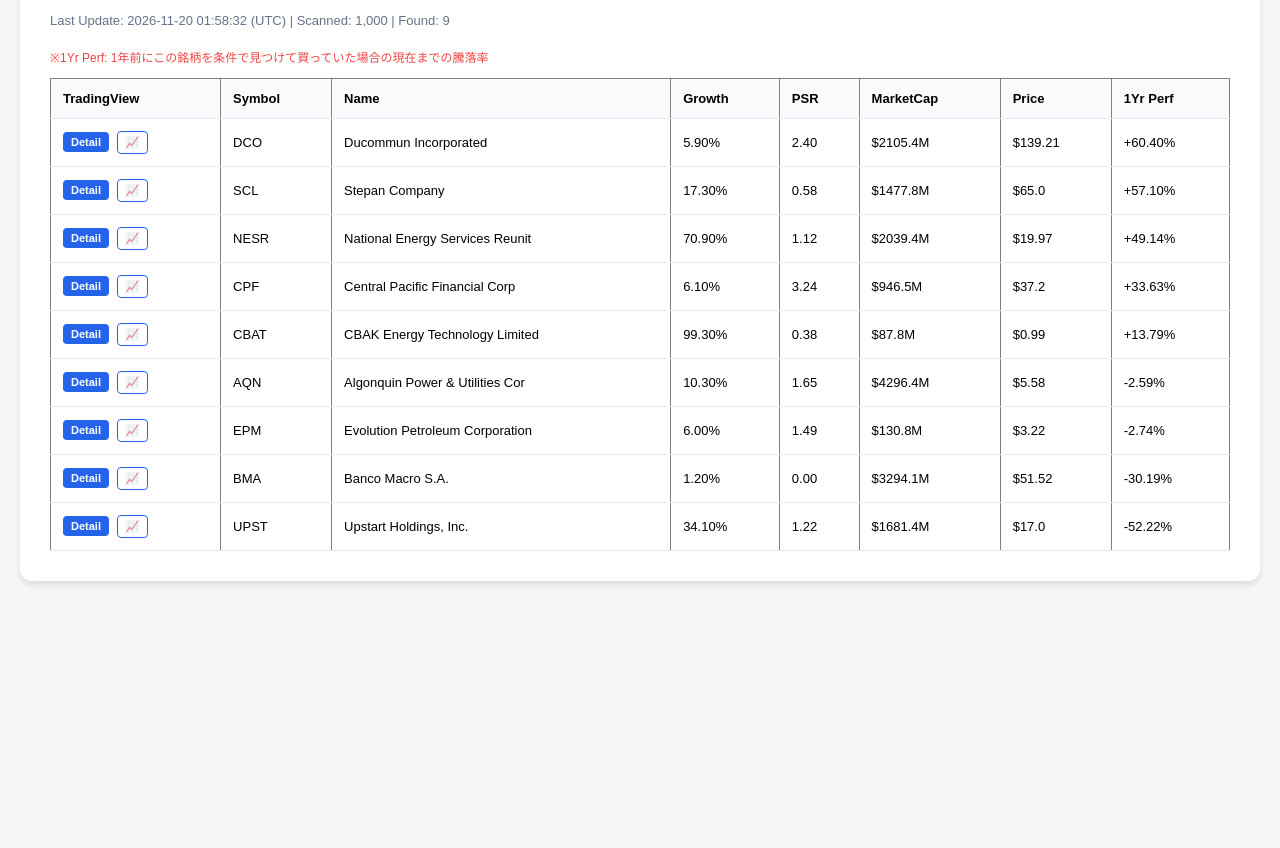
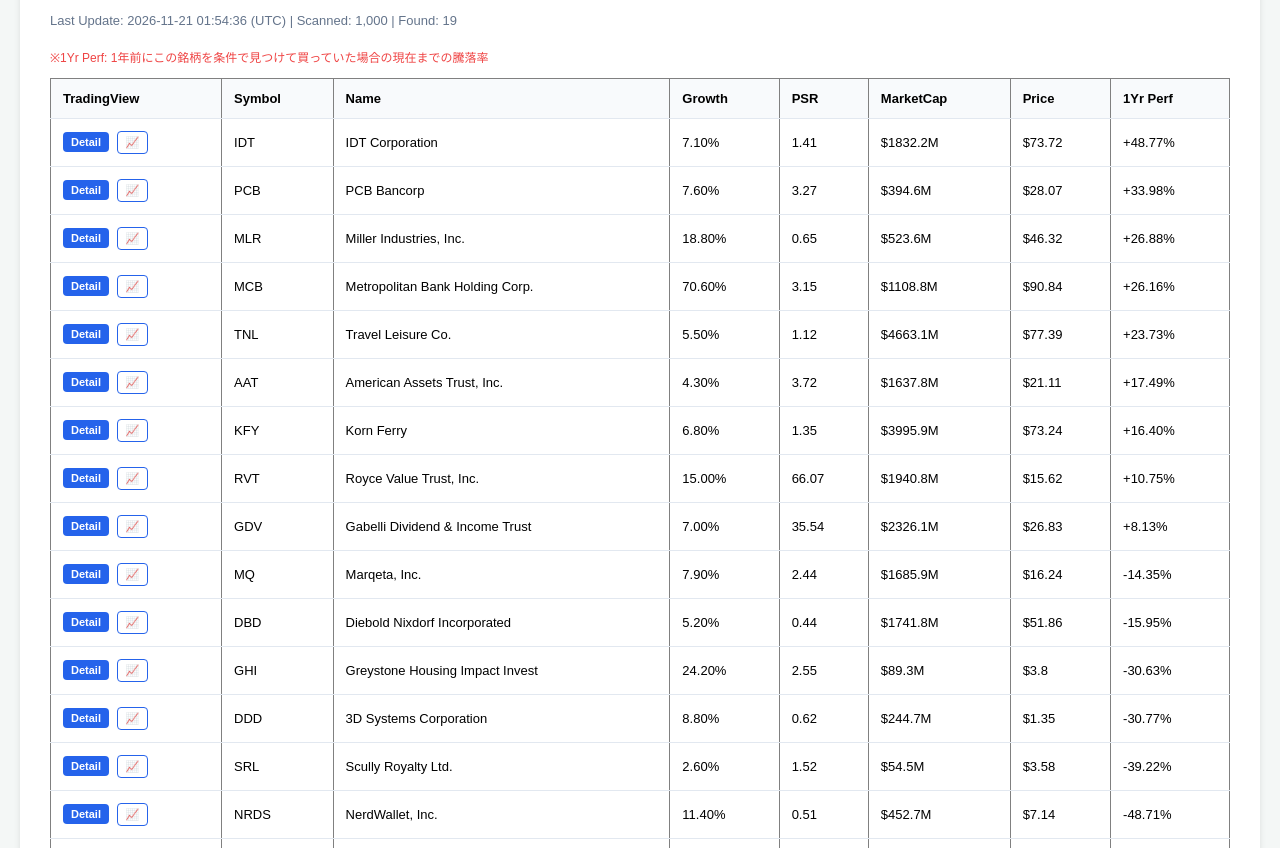
Before and after one commit to shige201906428/us-stock-tenbagger-hunter, a plain HTML site: page index.html in a window 1280 px wide. Shown: the part 97-945 px from the top of the page. Before the commit the page ends 800 px from the top, so only its background shows below. Drawn offline with Linux system fonts and the light colour scheme.

Commit message:
Auto-update: 1000 stocks scanned and updated HTML

```diff
--- a/index.html
+++ b/index.html
@@ -21,7 +21,7 @@
 <body>
     <div class="container">
         <h1>🚀 Tenbagger Simulation Hunter</h1>
-        <div class="meta">Last Update: 2026-11-20 01:58:32 (UTC) | Scanned: 1,000 | Found: 9</div>
+        <div class="meta">Last Update: 2026-11-21 01:54:36 (UTC) | Scanned: 1,000 | Found: 19</div>
         <p style="font-size:12px; color:#ef4444;">※1Yr Perf: 1年前にこの銘柄を条件で見つけて買っていた場合の現在までの騰落率</p>
         <div style="overflow-x: auto;">
             <table border="1" class="dataframe">
@@ -39,94 +39,194 @@
   </thead>
   <tbody>
     <tr>
-      <td><a href="https://www.tradingview.com/symbols/DCO/" target="_blank" class="tv-btn detail">Detail</a> <a href="https://www.tradingview.com/chart/?symbol=DCO" target="_blank" class="tv-btn chart">📈</a></td>
-      <td>DCO</td>
-      <td>Ducommun Incorporated</td>
-      <td>5.90%</td>
-      <td>2.40</td>
-      <td>$2105.4M</td>
-      <td>$139.21</td>
-      <td>+60.40%</td>
+      <td><a href="https://www.tradingview.com/symbols/IDT/" target="_blank" class="tv-btn detail">Detail</a> <a href="https://www.tradingview.com/chart/?symbol=IDT" target="_blank" class="tv-btn chart">📈</a></td>
+      <td>IDT</td>
+      <td>IDT Corporation</td>
+      <td>7.10%</td>
+      <td>1.41</td>
+      <td>$1832.2M</td>
+      <td>$73.72</td>
+      <td>+48.77%</td>
     </tr>
     <tr>
-      <td><a href="https://www.tradingview.com/symbols/SCL/" target="_blank" class="tv-btn detail">Detail</a> <a href="https://www.tradingview.com/chart/?symbol=SCL" target="_blank" class="tv-btn chart">📈</a></td>
-      <td>SCL</td>
-      <td>Stepan Company</td>
-      <td>17.30%</td>
-      <td>0.58</td>
-      <td>$1477.8M</td>
-      <td>$65.0</td>
-      <td>+57.10%</td>
+      <td><a href="https://www.tradingview.com/symbols/PCB/" target="_blank" class="tv-btn detail">Detail</a> <a href="https://www.tradingview.com/chart/?symbol=PCB" target="_blank" class="tv-btn chart">📈</a></td>
+      <td>PCB</td>
+      <td>PCB Bancorp</td>
+      <td>7.60%</td>
+      <td>3.27</td>
+      <td>$394.6M</td>
+      <td>$28.07</td>
+      <td>+33.98%</td>
     </tr>
     <tr>
-      <td><a href="https://www.tradingview.com/symbols/NESR/" target="_blank" class="tv-btn detail">Detail</a> <a href="https://www.tradingview.com/chart/?symbol=NESR" target="_blank" class="tv-btn chart">📈</a></td>
-      <td>NESR</td>
-      <td>National Energy Services Reunit</td>
-      <td>70.90%</td>
-      <td>1.12</td>
-      <td>$2039.4M</td>
-      <td>$19.97</td>
-      <td>+49.14%</td>
+      <td><a href="https://www.tradingview.com/symbols/MLR/" target="_blank" class="tv-btn detail">Detail</a> <a href="https://www.tradingview.com/chart/?symbol=MLR" target="_blank" class="tv-btn chart">📈</a></td>
+      <td>MLR</td>
+      <td>Miller Industries, Inc.</td>
+      <td>18.80%</td>
+      <td>0.65</td>
+      <td>$523.6M</td>
+      <td>$46.32</td>
+      <td>+26.88%</td>
     </tr>
     <tr>
-      <td><a href="https://www.tradingview.com/symbols/CPF/" target="_blank" class="tv-btn detail">Detail</a> <a href="https://www.tradingview.com/chart/?symbol=CPF" target="_blank" class="tv-btn chart">📈</a></td>
-      <td>CPF</td>
-      <td>Central Pacific Financial Corp</td>
-      <td>6.10%</td>
-      <td>3.24</td>
-      <td>$946.5M</td>
-      <td>$37.2</td>
-      <td>+33.63%</td>
+      <td><a href="https://www.tradingview.com/symbols/MCB/" target="_blank" class="tv-btn detail">Detail</a> <a href="https://www.tradingview.com/chart/?symbol=MCB" target="_blank" class="tv-btn chart">📈</a></td>
+      <td>MCB</td>
+      <td>Metropolitan Bank Holding Corp.</td>
+      <td>70.60%</td>
+      <td>3.15</td>
+      <td>$1108.8M</td>
+      <td>$90.84</td>
+      <td>+26.16%</td>
     </tr>
     <tr>
-      <td><a href="https://www.tradingview.com/symbols/CBAT/" target="_blank" class="tv-btn detail">Detail</a> <a href="https://www.tradingview.com/chart/?symbol=CBAT" target="_blank" class="tv-btn chart">📈</a></td>
-      <td>CBAT</td>
-      <td>CBAK Energy Technology Limited</td>
-      <td>99.30%</td>
-      <td>0.38</td>
-      <td>$87.8M</td>
-      <td>$0.99</td>
-      <td>+13.79%</td>
+      <td><a href="https://www.tradingview.com/symbols/TNL/" target="_blank" class="tv-btn detail">Detail</a> <a href="https://www.tradingview.com/chart/?symbol=TNL" target="_blank" class="tv-btn chart">📈</a></td>
+      <td>TNL</td>
+      <td>Travel   Leisure Co.</td>
+      <td>5.50%</td>
+      <td>1.12</td>
+      <td>$4663.1M</td>
+      <td>$77.39</td>
+      <td>+23.73%</td>
     </tr>
     <tr>
-      <td><a href="https://www.tradingview.com/symbols/AQN/" target="_blank" class="tv-btn detail">Detail</a> <a href="https://www.tradingview.com/chart/?symbol=AQN" target="_blank" class="tv-btn chart">📈</a></td>
-      <td>AQN</td>
-      <td>Algonquin Power & Utilities Cor</td>
-      <td>10.30%</td>
-      <td>1.65</td>
-      <td>$4296.4M</td>
-      <td>$5.58</td>
-      <td>-2.59%</td>
+      <td><a href="https://www.tradingview.com/symbols/AAT/" target="_blank" class="tv-btn detail">Detail</a> <a href="https://www.tradingview.com/chart/?symbol=AAT" target="_blank" class="tv-btn chart">📈</a></td>
+      <td>AAT</td>
+      <td>American Assets Trust, Inc.</td>
+      <td>4.30%</td>
+      <td>3.72</td>
+      <td>$1637.8M</td>
+      <td>$21.11</td>
+      <td>+17.49%</td>
     </tr>
     <tr>
-      <td><a href="https://www.tradingview.com/symbols/EPM/" target="_blank" class="tv-btn detail">Detail</a> <a href="https://www.tradingview.com/chart/?symbol=EPM" target="_blank" class="tv-btn chart">📈</a></td>
-      <td>EPM</td>
-      <td>Evolution Petroleum Corporation</td>
-      <td>6.00%</td>
-      <td>1.49</td>
-      <td>$130.8M</td>
-      <td>$3.22</td>
-      <td>-2.74%</td>
+      <td><a href="https://www.tradingview.com/symbols/KFY/" target="_blank" class="tv-btn detail">Detail</a> <a href="https://www.tradingview.com/chart/?symbol=KFY" target="_blank" class="tv-btn chart">📈</a></td>
+      <td>KFY</td>
+      <td>Korn Ferry</td>
+      <td>6.80%</td>
+      <td>1.35</td>
+      <td>$3995.9M</td>
+      <td>$73.24</td>
+      <td>+16.40%</td>
     </tr>
     <tr>
-      <td><a href="https://www.tradingview.com/symbols/BMA/" target="_blank" class="tv-btn detail">Detail</a> <a href="https://www.tradingview.com/chart/?symbol=BMA" target="_blank" class="tv-btn chart">📈</a></td>
-      <td>BMA</td>
-      <td>Banco Macro S.A.</td>
-      <td>1.20%</td>
-      <td>0.00</td>
-      <td>$3294.1M</td>
-      <td>$51.52</td>
-      <td>-30.19%</td>
+      <td><a href="https://www.tradingview.com/symbols/RVT/" target="_blank" class="tv-btn detail">Detail</a> <a href="https://www.tradingview.com/chart/?symbol=RVT" target="_blank" class="tv-btn chart">📈</a></td>
+      <td>RVT</td>
+      <td>Royce Value Trust, Inc.</td>
+      <td>15.00%</td>
+      <td>66.07</td>
+      <td>$1940.8M</td>
+      <td>$15.62</td>
+      <td>+10.75%</td>
+    </tr>
+    <tr>
+      <td><a href="https://www.tradingview.com/symbols/GDV/" target="_blank" class="tv-btn detail">Detail</a> <a href="https://www.tradingview.com/chart/?symbol=GDV" target="_blank" class="tv-btn chart">📈</a></td>
+      <td>GDV</td>
+      <td>Gabelli Dividend & Income Trust</td>
+      <td>7.00%</td>
+      <td>35.54</td>
+      <td>$2326.1M</td>
+      <td>$26.83</td>
+      <td>+8.13%</td>
+    </tr>
+    <tr>
+      <td><a href="https://www.tradingview.com/symbols/MQ/" target="_blank" class="tv-btn detail">Detail</a> <a href="https://www.tradingview.com/chart/?symbol=MQ" target="_blank" class="tv-btn chart">📈</a></td>
+      <td>MQ</td>
+      <td>Marqeta, Inc.</td>
+      <td>7.90%</td>
+      <td>2.44</td>
+      <td>$1685.9M</td>
+      <td>$16.24</td>
+      <td>-14.35%</td>
+    </tr>
+    <tr>
+      <td><a href="https://www.tradingview.com/symbols/DBD/" target="_blank" class="tv-btn detail">Detail</a> <a href="https://www.tradingview.com/chart/?symbol=DBD" target="_blank" class="tv-btn chart">📈</a></td>
+      <td>DBD</td>
+      <td>Diebold Nixdorf Incorporated</td>
+      <td>5.20%</td>
+      <td>0.44</td>
+      <td>$1741.8M</td>
+      <td>$51.86</td>
+      <td>-15.95%</td>
+    </tr>
+    <tr>
+      <td><a href="https://www.tradingview.com/symbols/GHI/" target="_blank" class="tv-btn detail">Detail</a> <a href="https://www.tradingview.com/chart/?symbol=GHI" target="_blank" class="tv-btn chart">📈</a></td>
+      <td>GHI</td>
+      <td>Greystone Housing Impact Invest</td>
+      <td>24.20%</td>
+      <td>2.55</td>
+      <td>$89.3M</td>
+      <td>$3.8</td>
+      <td>-30.63%</td>
+    </tr>
+    <tr>
+      <td><a href="https://www.tradingview.com/symbols/DDD/" target="_blank" class="tv-btn detail">Detail</a> <a href="https://www.tradingview.com/chart/?symbol=DDD" target="_blank" class="tv-btn chart">📈</a></td>
+      <td>DDD</td>
+      <td>3D Systems Corporation</td>
+      <td>8.80%</td>
+      <td>0.62</td>
+      <td>$244.7M</td>
+      <td>$1.35</td>
+      <td>-30.77%</td>
+    </tr>
+    <tr>
+      <td><a href="https://www.tradingview.com/symbols/SRL/" target="_blank" class="tv-btn detail">Detail</a> <a href="https://www.tradingview.com/chart/?symbol=SRL" target="_blank" class="tv-btn chart">📈</a></td>
+      <td>SRL</td>
+      <td>Scully Royalty Ltd.</td>
+      <td>2.60%</td>
+      <td>1.52</td>
+      <td>$54.5M</td>
+      <td>$3.58</td>
+      <td>-39.22%</td>
+    </tr>
+    <tr>
+      <td><a href="https://www.tradingview.com/symbols/NRDS/" target="_blank" class="tv-btn detail">Detail</a> <a href="https://www.tradingview.com/chart/?symbol=NRDS" target="_blank" class="tv-btn chart">📈</a></td>
+      <td>NRDS</td>
+      <td>NerdWallet, Inc.</td>
+      <td>11.40%</td>
+      <td>0.51</td>
+      <td>$452.7M</td>
+      <td>$7.14</td>
+      <td>-48.71%</td>
+    </tr>
+    <tr>
+      <td><a href="https://www.tradingview.com/symbols/MNDY/" target="_blank" class="tv-btn detail">Detail</a> <a href="https://www.tradingview.com/chart/?symbol=MNDY" target="_blank" class="tv-btn chart">📈</a></td>
+      <td>MNDY</td>
+      <td>monday.com Ltd.</td>
+      <td>19.20%</td>
+      <td>2.14</td>
+      <td>$3050.5M</td>
+      <td>$72.16</td>
+      <td>-50.86%</td>
     </tr>
     <tr>
       <td><a href="https://www.tradingview.com/symbols/UPST/" target="_blank" class="tv-btn detail">Detail</a> <a href="https://www.tradingview.com/chart/?symbol=UPST" target="_blank" class="tv-btn chart">📈</a></td>
       <td>UPST</td>
       <td>Upstart Holdings, Inc.</td>
       <td>34.10%</td>
-      <td>1.22</td>
-      <td>$1681.4M</td>
-      <td>$17.0</td>
-      <td>-52.22%</td>
+      <td>1.12</td>
+      <td>$1548.9M</td>
+      <td>$15.66</td>
+      <td>-57.78%</td>
+    </tr>
+    <tr>
+      <td><a href="https://www.tradingview.com/symbols/OGI/" target="_blank" class="tv-btn detail">Detail</a> <a href="https://www.tradingview.com/chart/?symbol=OGI" target="_blank" class="tv-btn chart">📈</a></td>
+      <td>OGI</td>
+      <td>Organigram Global Inc.</td>
+      <td>49.40%</td>
+      <td>0.27</td>
+      <td>$82.3M</td>
+      <td>$0.583</td>
+      <td>-60.61%</td>
+    </tr>
+    <tr>
+      <td><a href="https://www.tradingview.com/symbols/PAL/" target="_blank" class="tv-btn detail">Detail</a> <a href="https://www.tradingview.com/chart/?symbol=PAL" target="_blank" class="tv-btn chart">📈</a></td>
+      <td>PAL</td>
+      <td>Proficient Auto Logistics, Inc.</td>
+      <td>30.30%</td>
+      <td>0.17</td>
+      <td>$76.6M</td>
+      <td>$2.73</td>
+      <td>-62.60%</td>
     </tr>
   </tbody>
 </table>
```
